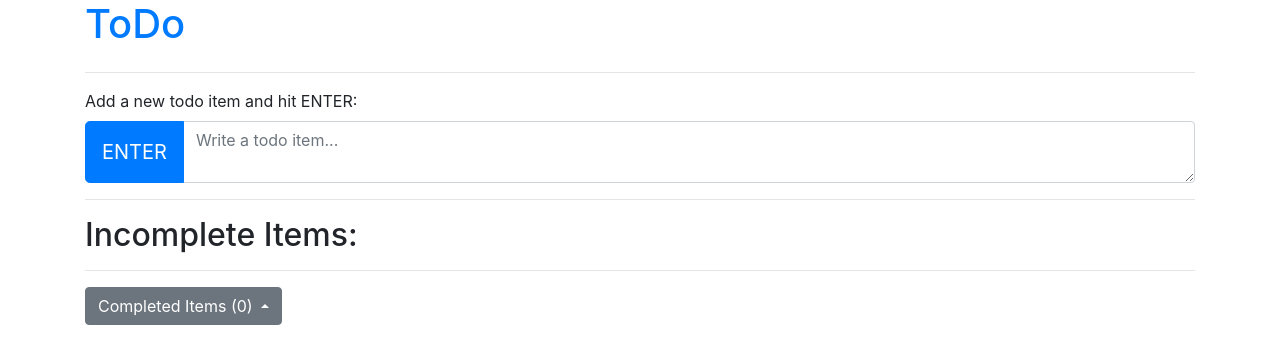
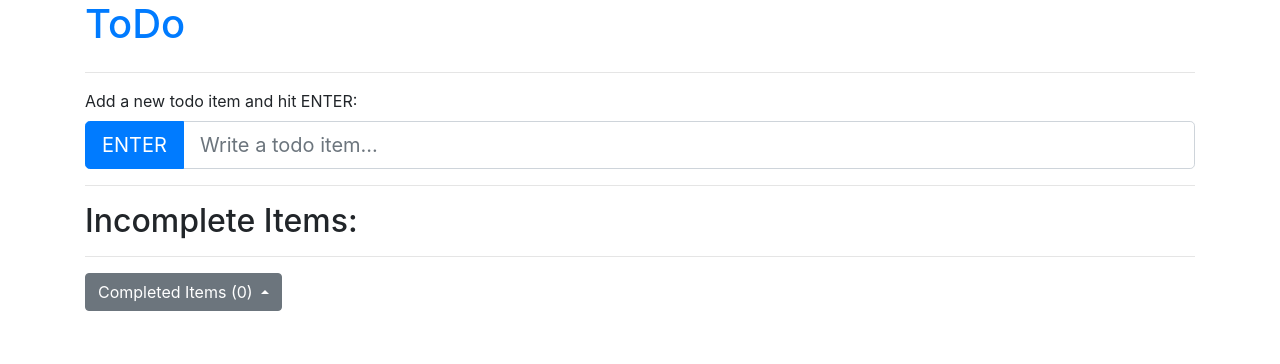
Before and after one commit to Newpaw/ToDo, a Flask app: page / in a window 1280 px wide. Shown: the top 364 px of the page. Run offline with Flask 2, Linux system fonts and the light colour scheme; data that the repository does not hold is empty; some libraries are stand-ins or nearby versions.

Commit message:
change textarea to input

```diff
--- a/app/templates/index.html
+++ b/app/templates/index.html
@@ -27,8 +27,8 @@
             <div class="input-group-prepend">
                 <button class="btn btn-primary btn-lg" type="submit" name="Enter"> ENTER </button>
             </div>
-            <textarea type="text" class="form-control" placeholder="Write a todo item..." aria-label="Submit"
-                name="todoitem" aria-describedby="basic-addon1" required></textarea>
+            <input type="text" class="form-control form-control-lg" placeholder="Write a todo item..." aria-label="Submit"
+                name="todoitem" aria-describedby="basic-addon1" required>
         </div>
     </form>
 
```
